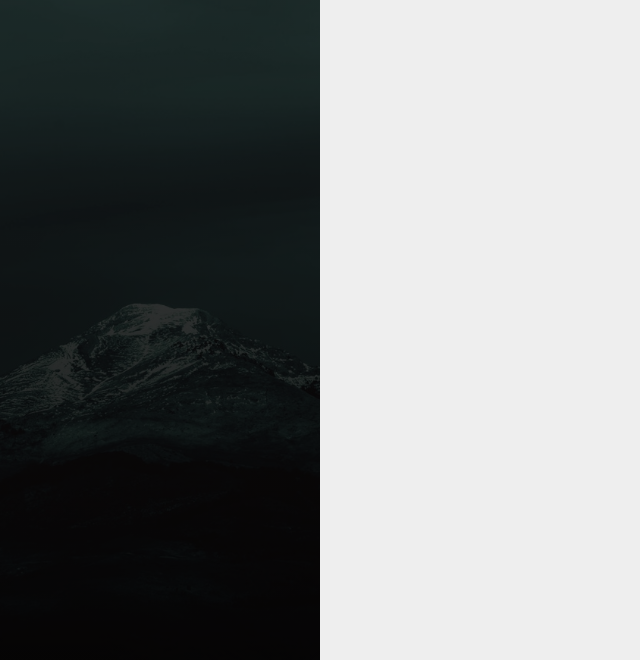
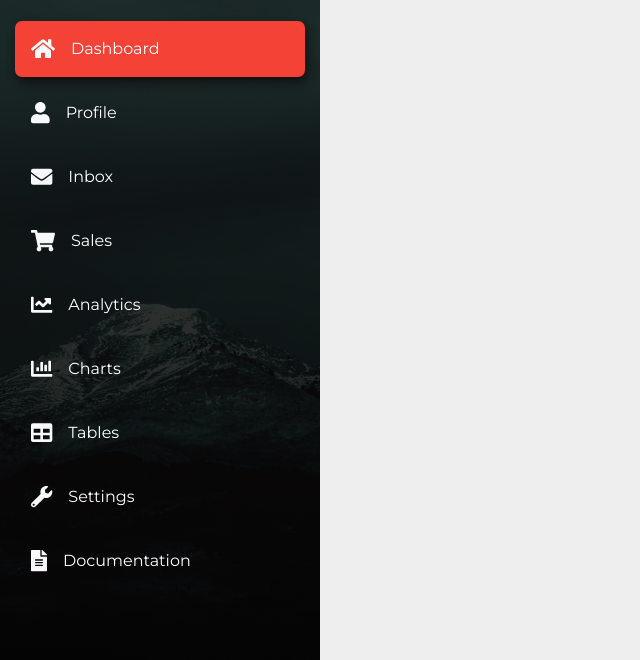
Before and after one commit to kwalczak80/Admin-Dashboard, a plain HTML site: page index.html in a window 1280 px wide. Shown: the part 140-800 px from the top of the page, without its empty margins (0-640 px from the left). Drawn offline with nearby package versions, Linux system fonts and the light colour scheme.

Commit message:
Finish side navbar layout. Add custom style.

```diff
--- a/index.html
+++ b/index.html
@@ -45,7 +45,7 @@
               <a
                 href=""
                 class="navbar-brand text-white d-block mx-auto text-center py-3 mb-4 bottom-border"
-                >Menu</a
+                >Zazula Electronics</a
               >
               <div class="bottom-border pb-3">
                 <img
@@ -54,8 +54,62 @@
                   width="50"
                   class="rounded-circle mr-3"
                 />
-                <a href="" class="text-white">Sylwia</a>
+                <a href="" class="text-white">Admin</a>
               </div>
+              <ul class="navbar-nav flex-column mt-4">
+                <li class="nav-item">
+                  <a href="" class="nav-link text-white p-3 mb-2 current"
+                    ><i class="fas fa-home text-light fa-lg mr-3"></i
+                    >Dashboard</a
+                  >
+                </li>
+                <li class="nav-item">
+                  <a href="" class="nav-link text-white p-3 mb-2 sidebar-link"
+                    ><i class="fas fa-user text-light fa-lg mr-3"></i>Profile</a
+                  >
+                </li>
+                <li class="nav-item">
+                  <a href="" class="nav-link text-white p-3 mb-2 sidebar-link"
+                    ><i class="fas fa-envelope text-light fa-lg mr-3"></i
+                    >Inbox</a
+                  >
+                </li>
+                <li class="nav-item">
+                  <a href="" class="nav-link text-white p-3 mb-2 sidebar-link"
+                    ><i class="fas fa-shopping-cart text-light fa-lg mr-3"></i
+                    >Sales</a
+                  >
+                </li>
+                <li class="nav-item">
+                  <a href="" class="nav-link text-white p-3 mb-2 sidebar-link"
+                    ><i class="fas fa-chart-line text-light fa-lg mr-3"></i
+                    >Analytics</a
+                  >
+                </li>
+                <li class="nav-item">
+                  <a href="" class="nav-link text-white p-3 mb-2 sidebar-link"
+                    ><i class="fas fa-chart-bar text-light fa-lg mr-3"></i
+                    >Charts</a
+                  >
+                </li>
+                <li class="nav-item">
+                  <a href="" class="nav-link text-white p-3 mb-2 sidebar-link"
+                    ><i class="fas fa-table text-light fa-lg mr-3"></i>Tables</a
+                  >
+                </li>
+                <li class="nav-item">
+                  <a href="" class="nav-link text-white p-3 mb-2 sidebar-link"
+                    ><i class="fas fa-wrench text-light fa-lg mr-3"></i
+                    >Settings</a
+                  >
+                </li>
+                <li class="nav-item">
+                  <a href="" class="nav-link text-white p-3 mb-2 sidebar-link"
+                    ><i class="fas fa-file-alt text-light fa-lg mr-3"></i
+                    >Documentation</a
+                  >
+                </li>
+              </ul>
             </div>
 
             <!-- End of Sidebar -->
--- a/style.css
+++ b/style.css
@@ -17,4 +17,27 @@ body {
 .bottom-border {
   border-bottom: 1px groove #eee;
 }
+
+.sidebar-link {
+  transition: all 0.4s;
+}
+
+.sidebar-link:hover {
+  background-color: #444;
+  border-radius: 5px;
+}
+
+.current {
+  background-color: #f44336;
+  border-radius: 7px;
+  box-shadow: 2px 5px 10px #111;
+  transition: all 0.3s;
+}
+
+.current:hover {
+  background-color: #f66436;
+  border-radius: 7px;
+  box-shadow: 2px 5px 20px #111;
+  transform: translate(-1px);
+}
 /* End of Navbar */
```
